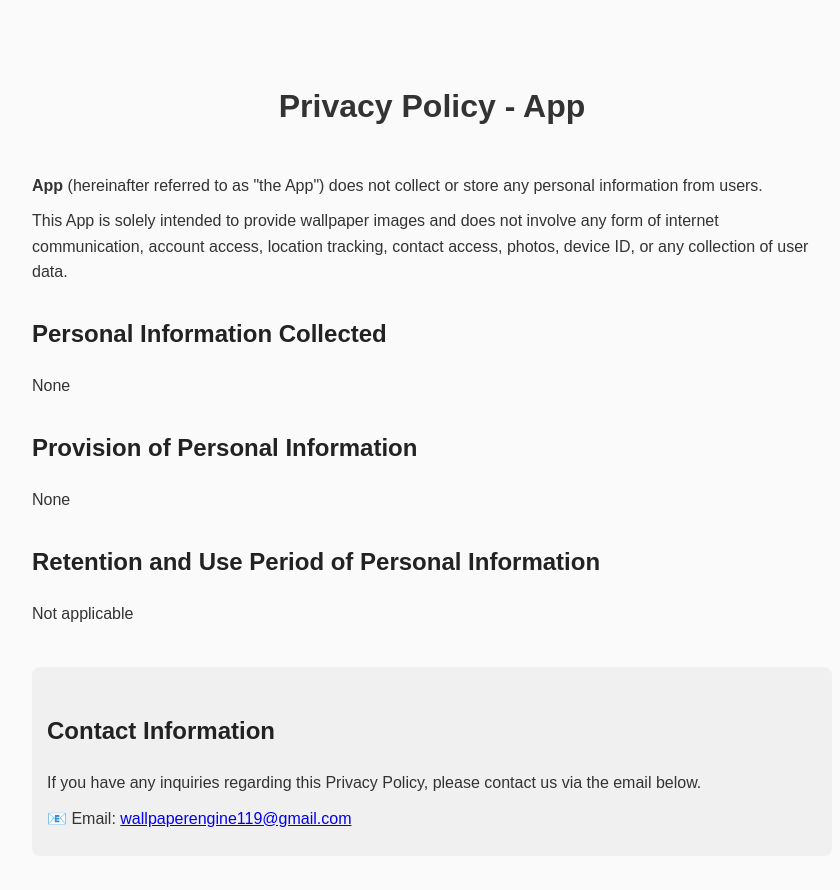
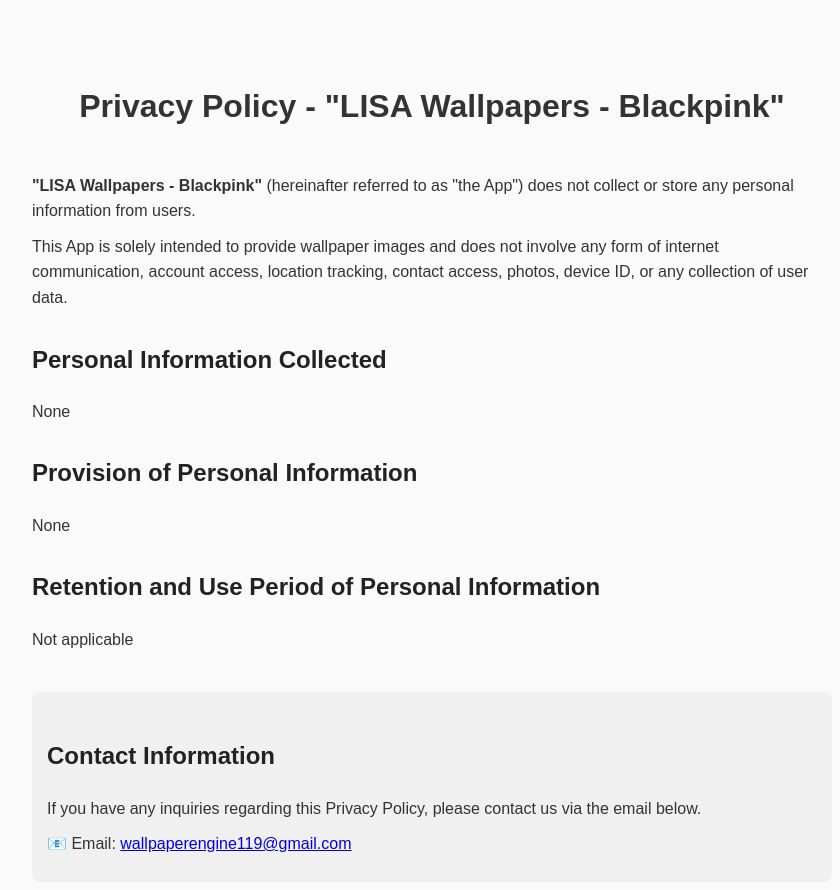
Before and after one commit to chillenglish0/privacy_policy_lisa_wallpapers, a plain HTML site: page index.html in a window 1280 px wide. Shown: the whole page, without its empty margins (208-1048 px from the left). Drawn offline with Linux system fonts and the light colour scheme.

Commit message:
Update and rename index_wallpapers.html to index.html

```diff
--- a/index_wallpapers.html
+++ b/index.html
@@ -2,7 +2,7 @@
 <html lang="en">
 <head>
   <meta charset="UTF-8">
-  <title>Privacy Policy - App</title>
+  <title>Privacy Policy - "LISA Wallpapers - Blackpink"</title>
   <style>
     body {
       font-family: Arial, Helvetica, sans-serif;
@@ -33,9 +33,9 @@
   </style>
 </head>
 <body>
-  <h1>Privacy Policy - App</h1>
+  <h1>Privacy Policy - "LISA Wallpapers - Blackpink"</h1>
 
-  <p><strong>App</strong> (hereinafter referred to as "the App") does not collect or store any personal information from users.</p>
+  <p><strong>"LISA Wallpapers - Blackpink"</strong> (hereinafter referred to as "the App") does not collect or store any personal information from users.</p>
   <p>This App is solely intended to provide wallpaper images and does not involve any form of internet communication, account access, location tracking, contact access, photos, device ID, or any collection of user data.</p>
 
   <h2>Personal Information Collected</h2>
```
